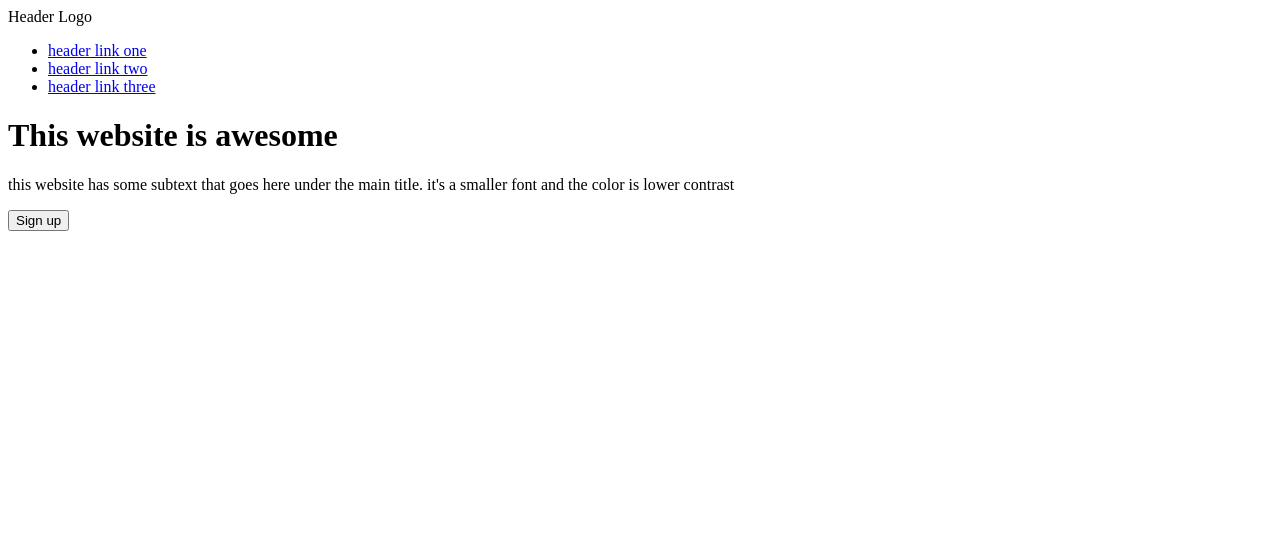
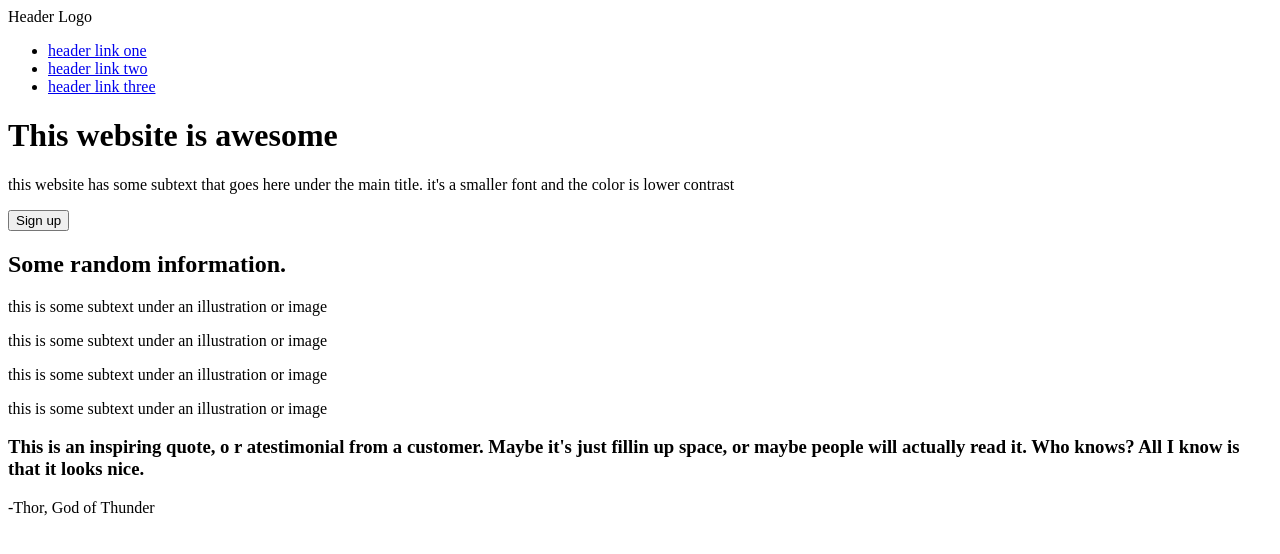
Before and after one commit to edwaddle/Landing-Page, a plain HTML site: page index.html in a window 1280 px wide. Drawn offline with Linux system fonts and the light colour scheme.

Commit message:
added Section 2 of the website
Once again will be updated with css later on. Also changed some minor spelling mistakes

```diff
--- a/index.html
+++ b/index.html
@@ -12,11 +12,46 @@
                 <li><a href="#">header link three</a></li>
             </ul>
         </div>
-        <div clasName = "sec1">
+        <div className = "sec1">
             <h1>This website is awesome</h1>
-            <p>this website has some subtext that goes here under the main title. it's a smaller font and the color is lower contrast</p>
+            <p className="regText">this website has some subtext that goes here under the main title. it's a smaller font and the color is lower contrast</p>
             <button className ="singUpButton">Sign up</button>
             <div className = "imagePlaceholder"></div>
         </div>
+        <div className="sec2">
+            <h2>Some random information.</h2>
+            <div className="sec2Inner">
+
+                <div className="outsideBox">
+                    <div className="box"></div>
+                    <p className="regText">this is some subtext under an illustration or image</p>
+                </div>
+
+                <div className="outsideBox">
+                    <div className="box"></div>
+                    <p className="regText">this is some subtext under an illustration or image</p>
+                </div>
+
+                <div className="outsideBox">
+                    <div className="box"></div>
+                    <p className ="regText">this is some subtext under an illustration or image</p>
+                </div>
+
+                <div className="outsideBox">
+                    <div className="box"></div>
+                    <p classname="regText">this is some subtext under an illustration or image</p>
+                </div>
+
+            </div>
+        </div>
+        <div className="sec3">
+            <h3>
+                This is an inspiring quote, o r atestimonial from a customer.
+                Maybe it's just fillin up space, or maybe people will actually read it.
+                Who knows? All I know is that it looks nice.
+            </h3>
+            <p className="quote">-Thor, God of Thunder</p>
+        </div>
+
     </body>
 </html>
```
